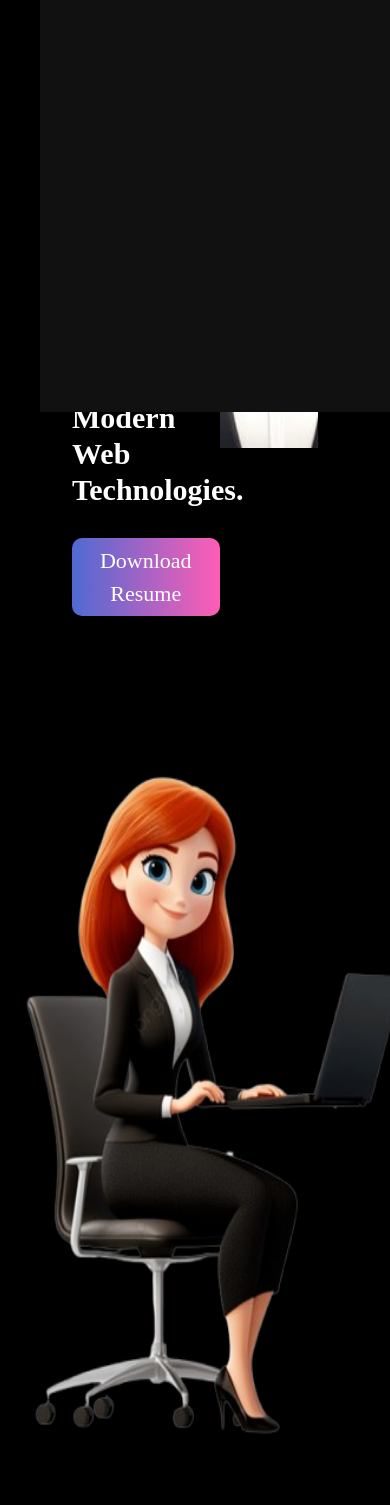
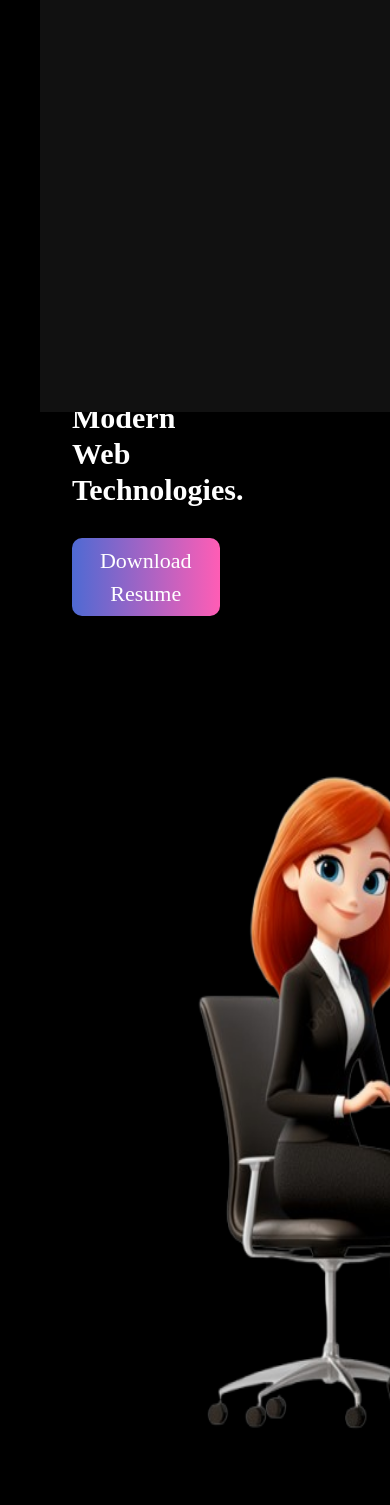
Before and after one commit to Dhanusyarajendran/reactportfolio, a React (Vite) app: page / in a window 390 px wide. Shown: the part 432-1937 px from the top of the page. Built offline with nearby package versions, Linux system fonts and the light colour scheme.

Commit message:
changes: fixed

```diff
--- a/index.html
+++ b/index.html
@@ -6,8 +6,9 @@
     <!-- <meta name="viewport" content="width=device-width, initial-scale=1.0" /> -->
     <meta name="viewport" content="width=device-width, initial-scale=1">
 
-    <!-- <link href="https://cdn.jsdelivr.net/npm/bootstrap@5.3.3/dist/css/bootstrap.min.css" rel="stylesheet">
-  <link href="https://fonts.googleapis.com/css2?family=Poppins:wght@300;400;500;600;700&display=swap" rel="stylesheet"> -->
+    <link href="https://cdn.jsdelivr.net/npm/bootstrap@5.3.3/dist/css/bootstrap.min.css" rel="stylesheet">
+  <link href="https://fonts.googleapis.com/css2?family=Poppins:wght@300;400;500;600;700&display=swap" rel="stylesheet">
+
     <title>Portfolio</title>
   </head>
   <body>
--- a/src/Component/About/About.css
+++ b/src/Component/About/About.css
@@ -24,9 +24,9 @@
 
 
 
- @media screen and (max-width:767px)
+ @media (max-width:768px)
  {
 .about-section{
-   flex-wrap: wrap;
+   display: block !important;
 }
  }
--- a/src/Component/Contact/Contact.css
+++ b/src/Component/Contact/Contact.css
@@ -1,17 +1,18 @@
 
 
   .contact-box
-  {
-
+ {
     margin-left: 180px !important;
     margin-right: 180px !important;
-        box-shadow: 0 0 15px 4px rgb(206 33 237 / 75%) !important;
+    box-shadow: 0 0 15px 4px rgb(206 33 237 / 75%) !important;
 }
 
-   @media screen and (max-width:767px)
- {
- .contact-box{
-   margin-left: 0px !important;
-   margin-right: 0px !important;
+
+
+ @media (max-width: 768px) {
+  .contact-box {
+    margin-left: 0px !important;
+    margin-right: 0px !important;
+    box-shadow: 0 0 15px 4px rgb(206 33 237 / 75%) !important;
 }
- }
+}
--- a/src/Component/Header/Header.css
+++ b/src/Component/Header/Header.css
@@ -94,7 +94,7 @@
 
 .contact-button
 {
-    margin-top: -12px !important;
+    margin-top: 6px !important;
     line-height: inherit;
     background: #312d2d;
     color: #ff0069;
--- a/src/Component/Home/Home.css
+++ b/src/Component/Home/Home.css
@@ -45,3 +45,10 @@ span.text-color
   height: 60vh;
   object-fit: cover;
 }
+
+@media (max-width: 768px) {
+  .hero-image img {
+    width: 100% !important;
+    height: 100% !important;
+  }
+}
--- a/src/Component/Projectlink/Projectlink.css
+++ b/src/Component/Projectlink/Projectlink.css
@@ -83,7 +83,7 @@ a{
 }
 
 
-@media screen and (max-width: 767px) {
+@media (max-width: 768px) {
   .card-design {
     display: block !important;
   }
```
Also changed, not shown: src/Component/Resentwork/Recent.jsx (line endings or trailing spaces), 1 other file (tests, documents, lock files or other folders).
